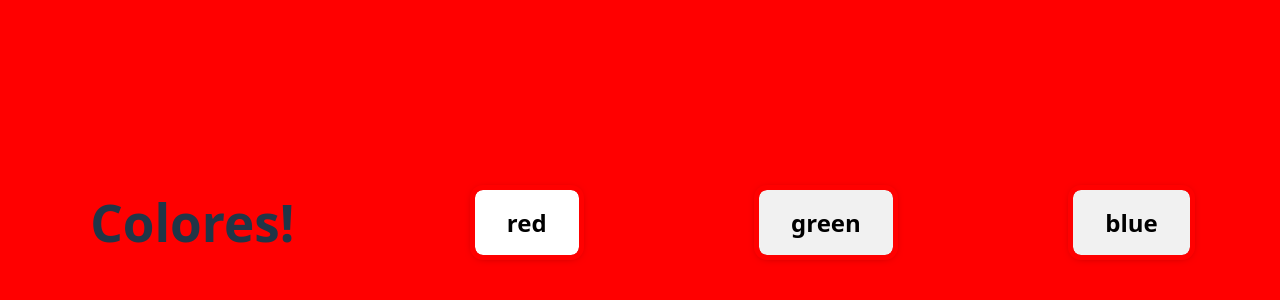
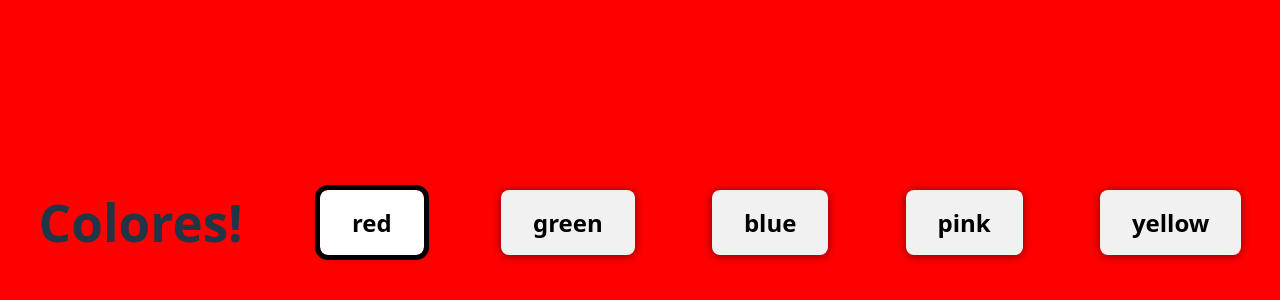
Before and after one commit to picantitoDev/React-Prueba, a React (Vite) app in the folder my-first-react-app/: page / in a window 1280 px wide. Shown: the part 178-478 px from the top of the page. Built offline with nearby package versions, Linux system fonts and the light colour scheme.

Commit message:
Optimized version of color-switching logic

```diff
--- a/my-first-react-app/src/App.jsx
+++ b/my-first-react-app/src/App.jsx
@@ -1,32 +1,31 @@
-import React, {useState} from "react"
-import './App.css'
+import React, { useState } from "react";
+import "./App.css";
 
-export default function App(){
-  const COLORES = ['red', 'green', 'blue']
+export default function App() {
+  const COLORES = ["red", "green", "blue", "pink", "yellow"];
+  const [currentIndex, setCurrentIndex] = useState(0);
 
-  const [ backgroundColor, setBackgroundColor ] = useState(COLORES[0])
+  const backgroundColor = COLORES[currentIndex];
 
-  const changeColor = (color) => {
-    setBackgroundColor(color)
-  }
-
-  const changeBorderColor = (color) => {
-    setBorderColor(color)
-  }
-
-  const display = (color) => {
-    changeColor(color)
-  }
-
-  const currentIndex = COLORES.indexOf(backgroundColor)
   return (
-    <div className="App" style={{backgroundColor}}>
+    <div className="App" style={{ backgroundColor }}>
       <h1>Colores!</h1>
-      {COLORES.map((color) =>{
-        return(
-          <button onClick={() => display(color)} key={color} className={backgroundColor === color ? 'selected' : ''} style={{outline: `5px solid ${currentIndex+1 === COLORES.length ? COLORES[currentIndex- 1]: COLORES[0]}`,}}>{color}</button>
-        )
-      })}
+      {COLORES.map((color, index) => (
+        <button
+          key={color}
+          onClick={() => setCurrentIndex(index)}
+          className={currentIndex === index ? "selected" : ""}
+          style={{
+            outline: `5px solid ${
+              index === currentIndex
+                ? "black"
+                : "transparent"
+            }`,
+          }}
+        >
+          {color}
+        </button>
+      ))}
     </div>
-  )
+  );
 }
```
